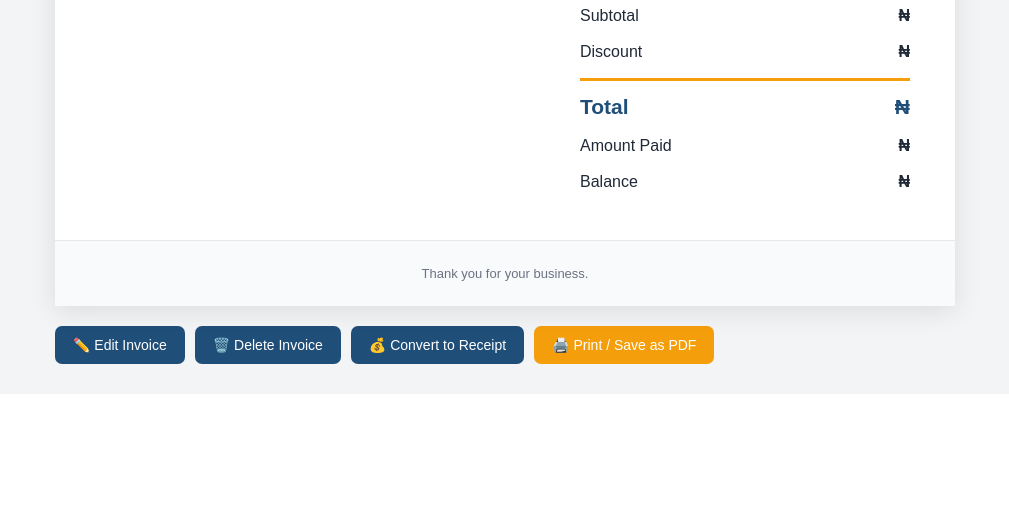
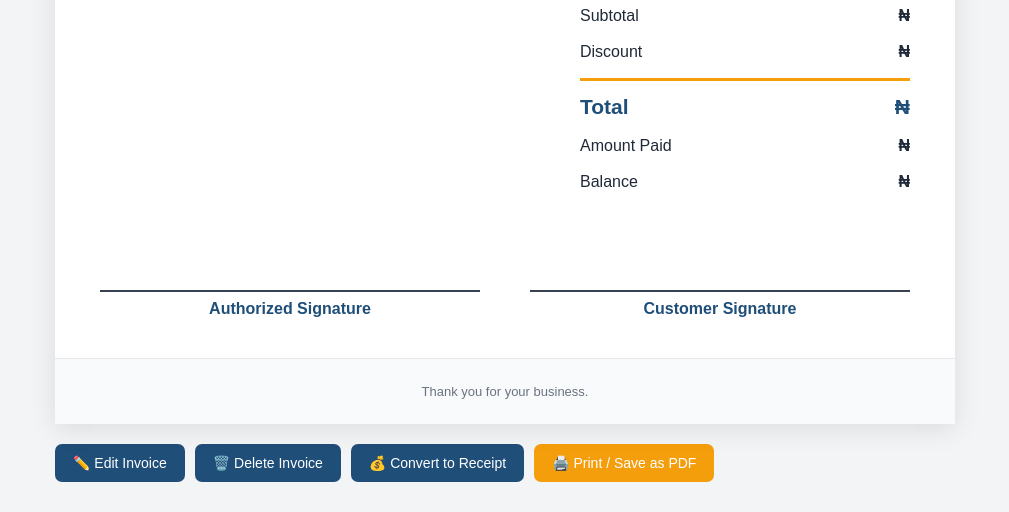
Before and after one commit to zarryolly-code/zeebiz-manager, a Django app: template invoices/templates/invoice_detail.html in a window 1280 px wide. Shown: the part 476-988 px from the top of the page, without its empty margins (135-1144 px from the left). Before the commit the page ends 840 px from the top, so only its background shows below. Run offline with Django 5.2, Linux system fonts and the light colour scheme; the template is opened without the code that fills it, so the values that code supplies are empty.

Commit message:
Add signature spaces to quotation invoice and receipt

```diff
--- a/invoices/templates/invoice_detail.html
+++ b/invoices/templates/invoice_detail.html
@@ -199,6 +199,31 @@
             color: var(--primary);
         }
 
+        .signatures {
+            display: grid;
+            grid-template-columns: 1fr 1fr;
+            gap: 50px;
+            margin-top: 40px;
+            break-inside: avoid;
+            page-break-inside: avoid;
+        }
+
+        .signature-box {
+            text-align: center;
+            padding-top: 50px;
+        }
+
+        .signature-line {
+           border-top: 2px solid #374151;
+           margin-bottom: 8px;
+        }
+
+        .signature-label {
+            font-weight: bold;
+            color: var(--primary);
+            margin: 0;
+        }
+
         .footer {
             padding: 25px 45px;
             background: #f8fafc;
@@ -288,6 +313,11 @@
 
             .invoice-title h1 {
                 font-size: 34px;
+            }
+
+            .signatures {
+                grid-template-columns: 1fr;
+                gap: 35px;
             }
         }
     </style>
@@ -505,6 +535,28 @@
 
         {% endif %}
 
+        <!-- SIGNATURES -->
+
+<div class="signatures">
+
+    <div class="signature-box">
+
+        <div class="signature-line"></div>
+
+        <p class="signature-label">Authorized Signature</p>
+
+    </div>
+
+    <div class="signature-box">
+
+        <div class="signature-line"></div>
+
+        <p class="signature-label">Customer Signature</p>
+
+    </div>
+
+</div>
+
     </main>
 
 
```
Also changed, not shown: quotations/templates/quotation_detail.html (+51 -2 lines), receipts/templates/receipt_detail.html (+52 -0 lines).
